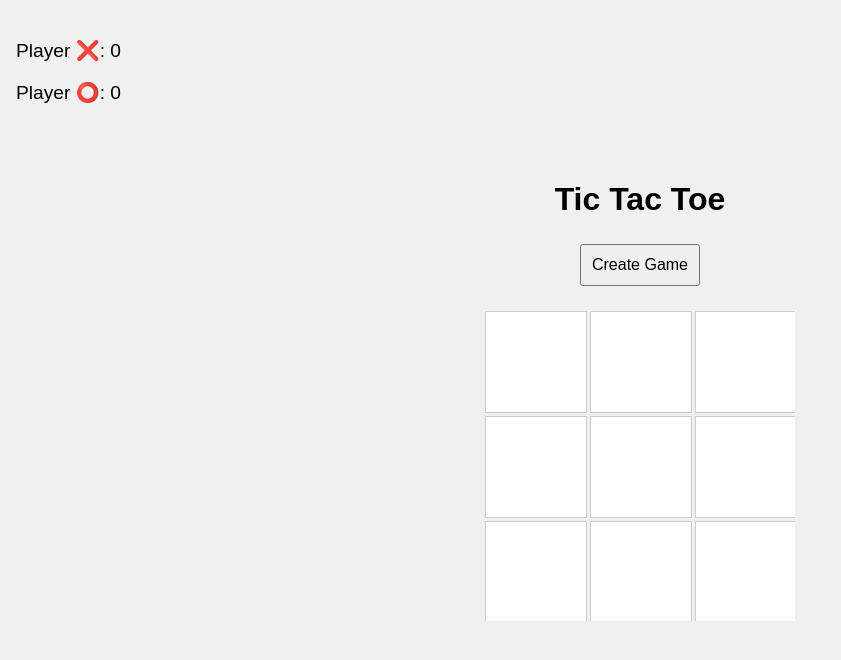
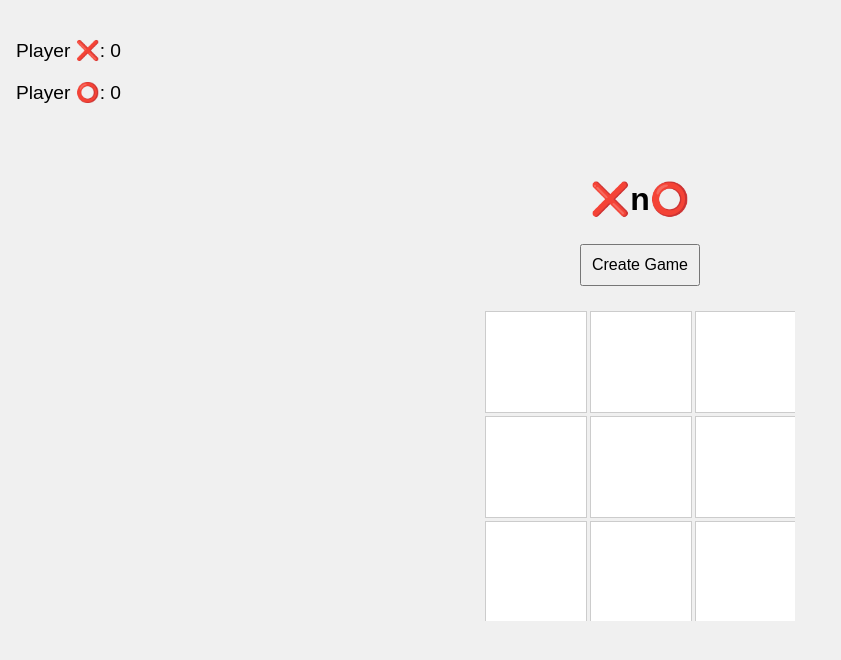
Before and after one commit to Tomiwa-S/simpleXnO, a website: page public/index.html in a window 1280 px wide. Shown: the whole page, without its empty margins (0-841 px from the left). Drawn offline with nearby package versions, Linux system fonts and the light colour scheme; no server answers.

Commit message:
Update index.html

```diff
--- a/public/index.html
+++ b/public/index.html
@@ -9,7 +9,7 @@
 </head>
 <body>
   <div id="game">
-    <h1>Tic Tac Toe</h1>
+    <h1>❌n⭕</h1>
     <div id="controls">
       <button id="createGame">Create Game</button>
       <button id="resetGame" class="hidden">Reset Game</button>
```
